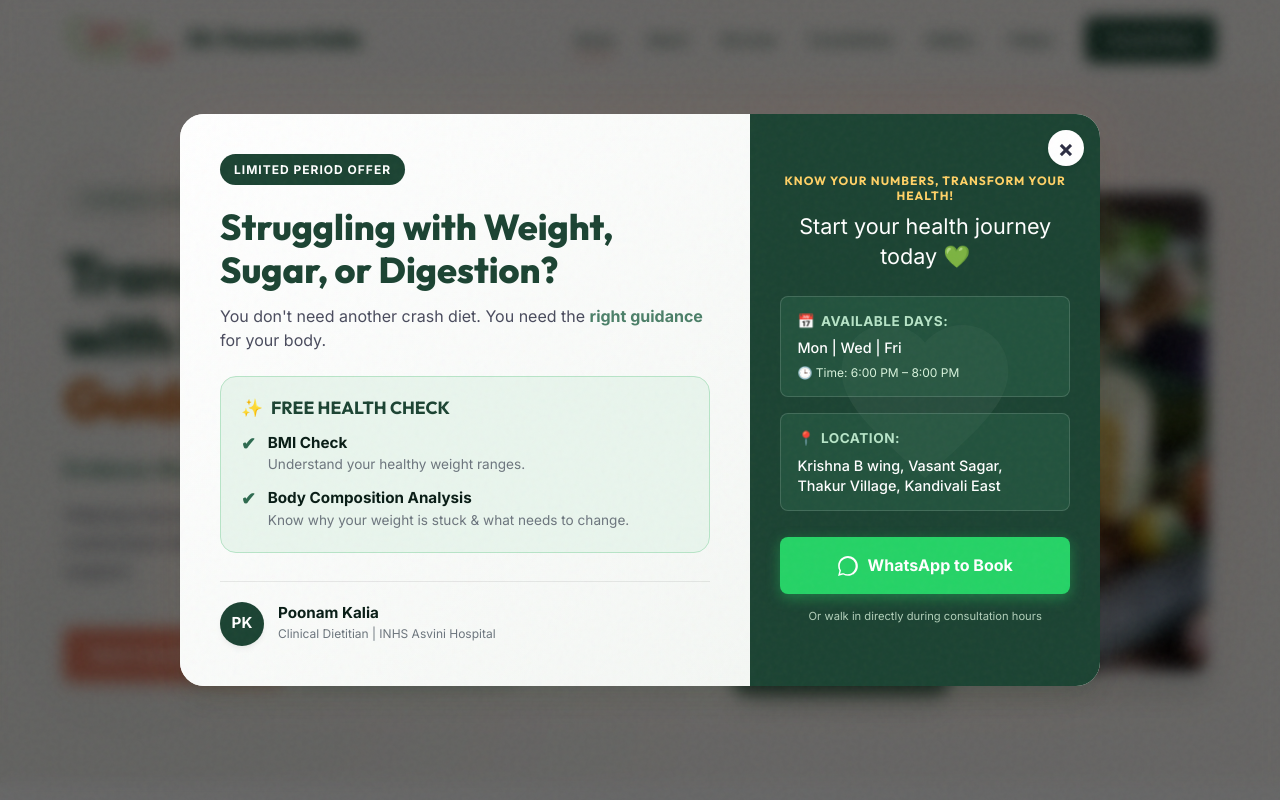
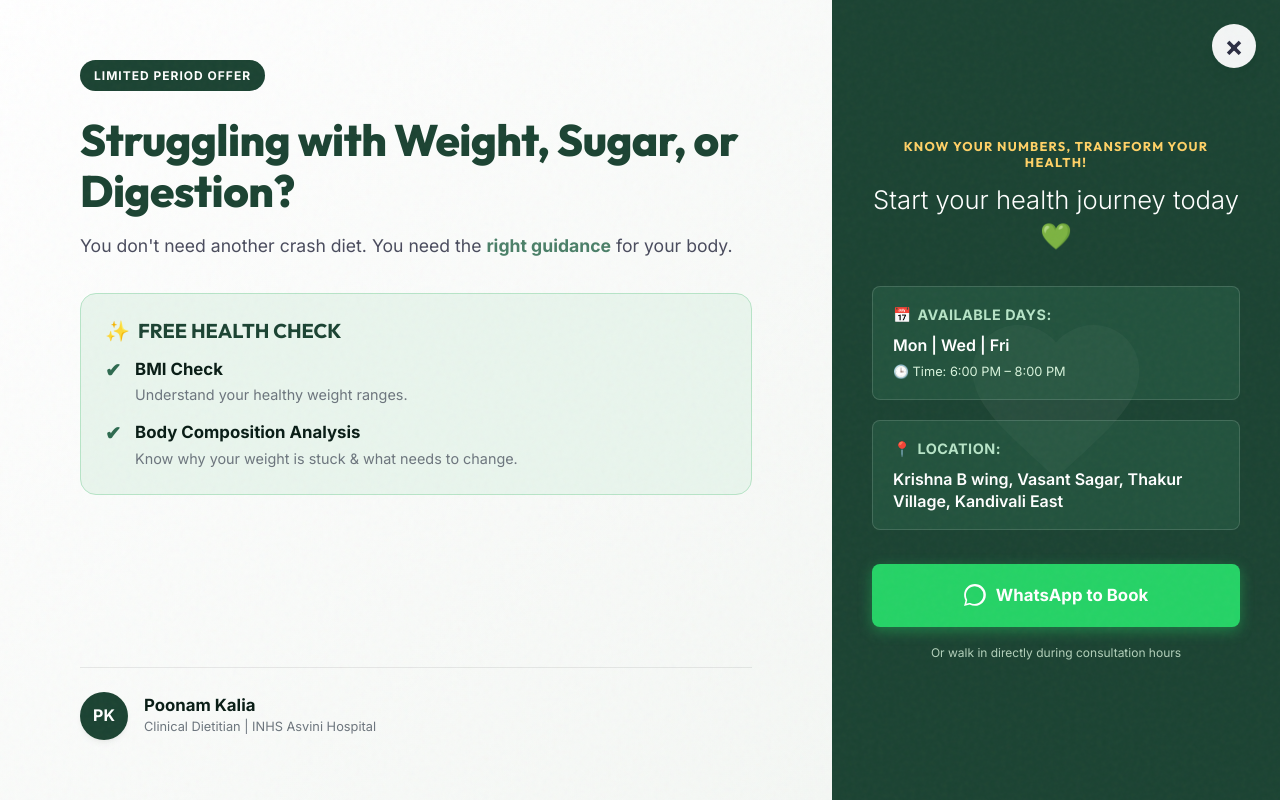
Before and after one commit to RAJ-MANE/fit-in-fit-out, a Next.js app: page / in a window 1280 px wide. Shown: the top 800 px of the page. Built offline with nearby package versions, Linux system fonts and the light colour scheme.

Commit message:
Update HealthPopup to be a full-screen takeover modal with animations

```diff
--- a/src/app/globals.css
+++ b/src/app/globals.css
@@ -3220,19 +3220,23 @@ h1, h2, h3, h4, .btn {
 }
 
 /* ─── Health Popup Modal Custom Styling ─── */
+/* ─── Health Popup Modal Custom Styling ─── */
+@keyframes slideUpFull {
+    from { transform: translateY(100%); }
+    to { transform: translateY(0); }
+}
+
 .health-popup-overlay {
     position: fixed;
     top: 0;
     left: 0;
-    width: 100%;
-    height: 100%;
-    background-color: rgba(0, 0, 0, 0.6);
-    backdrop-filter: blur(8px);
-    -webkit-backdrop-filter: blur(8px);
-    display: flex;
-    align-items: center;
-    justify-content: center;
-    padding: 20px;
+    width: 100vw;
+    height: 100vh;
+    background-color: var(--color-bg-warm);
+    display: flex;
+    align-items: stretch;
+    justify-content: stretch;
+    padding: 0;
     z-index: 2000;
     opacity: 0;
     animation: fadeIn 0.4s cubic-bezier(0.16, 1, 0.3, 1) forwards;
@@ -3240,16 +3244,16 @@ h1, h2, h3, h4, .btn {
 
 .health-popup-container {
     position: relative;
-    width: 100%;
-    max-width: 920px;
+    width: 100vw;
+    height: 100vh;
     background-color: var(--color-bg-warm);
-    border-radius: var(--radius-lg);
-    box-shadow: var(--shadow-lg), var(--shadow-glow);
+    border-radius: 0;
+    box-shadow: none;
     overflow: hidden;
     display: flex;
     flex-direction: row;
-    max-height: 90vh;
-    animation: scaleUp 0.5s cubic-bezier(0.16, 1, 0.3, 1) forwards;
+    max-height: none;
+    animation: slideUpFull 0.6s cubic-bezier(0.16, 1, 0.3, 1) forwards;
 }
 
 @media (max-width: 768px) {
@@ -3260,45 +3264,54 @@ h1, h2, h3, h4, .btn {
 }
 
 .health-popup-close {
-    position: absolute;
-    top: 16px;
-    right: 16px;
-    width: 36px;
-    height: 36px;
+    position: fixed;
+    top: 24px;
+    right: 24px;
+    width: 44px;
+    height: 44px;
     border-radius: var(--radius-round);
-    background-color: #ffffff;
+    background-color: rgba(255, 255, 255, 0.95);
     color: var(--color-neutral-dark);
     border: none;
     display: flex;
     align-items: center;
     justify-content: center;
-    font-size: 1.5rem;
+    font-size: 1.75rem;
     font-weight: 700;
     cursor: pointer;
-    box-shadow: var(--shadow-sm);
+    box-shadow: var(--shadow-md);
     transition: var(--transition-fast);
-    z-index: 10;
+    z-index: 2100;
 }
 
 .health-popup-close:hover {
-    background-color: var(--color-neutral-light);
-    color: var(--color-primary);
-    transform: scale(1.05);
+    background-color: var(--color-primary);
+    color: #ffffff;
+    transform: scale(1.05) rotate(90deg);
 }
 
 .health-popup-left {
-    flex: 1.25;
-    padding: 40px;
+    flex: 1.3;
+    padding: 60px 80px;
     display: flex;
     flex-direction: column;
-    justify-content: space-between;
+    justify-content: center;
     background: linear-gradient(135deg, #ffffff 0%, #f4f7f4 100%);
     box-sizing: border-box;
+    overflow-y: auto;
+}
+
+@media (max-width: 1024px) {
+    .health-popup-left {
+        padding: 40px;
+    }
 }
 
 @media (max-width: 768px) {
     .health-popup-left {
-        padding: 32px 24px;
+        padding: 60px 24px 30px;
+        overflow-y: visible;
+        flex: none;
     }
 }
 
@@ -3313,29 +3326,30 @@ h1, h2, h3, h4, .btn {
     text-transform: uppercase;
     padding: 6px 14px;
     border-radius: 50px;
-    margin-bottom: 20px;
+    margin-bottom: 24px;
 }
 
 .health-popup-title {
-    font-size: 2.25rem;
+    font-size: 2.75rem;
     font-weight: 800;
     color: var(--color-primary);
-    line-height: 1.2;
-    margin-bottom: 12px;
+    line-height: 1.15;
+    margin-bottom: 16px;
+    letter-spacing: -0.5px;
 }
 
 @media (max-width: 575px) {
     .health-popup-title {
-        font-size: 1.75rem;
+        font-size: 2rem;
     }
 }
 
 .health-popup-desc {
     color: var(--color-neutral-dark);
     opacity: 0.85;
-    font-size: 1rem;
-    margin-bottom: 24px;
-    line-height: 1.5;
+    font-size: 1.1rem;
+    margin-bottom: 32px;
+    line-height: 1.6;
 }
 
 .health-popup-desc strong {
@@ -3347,15 +3361,15 @@ h1, h2, h3, h4, .btn {
     background-color: #e9f5ed;
     border: 1px solid #b7e4c7;
     border-radius: var(--radius-md);
-    padding: 20px;
-    margin-bottom: 28px;
+    padding: 24px;
+    margin-bottom: 32px;
 }
 
 .health-popup-offer-title {
-    font-size: 1.1rem;
+    font-size: 1.25rem;
     font-weight: 700;
     color: var(--color-primary);
-    margin-bottom: 14px;
+    margin-bottom: 16px;
     display: flex;
     align-items: center;
     gap: 8px;
@@ -3367,19 +3381,19 @@ h1, h2, h3, h4, .btn {
     margin: 0;
     display: flex;
     flex-direction: column;
-    gap: 12px;
+    gap: 16px;
 }
 
 .health-popup-list-item {
     display: flex;
     align-items: flex-start;
-    gap: 12px;
+    gap: 14px;
 }
 
 .health-popup-list-icon {
     color: var(--color-primary-light);
     font-weight: bold;
-    font-size: 1.1rem;
+    font-size: 1.2rem;
     line-height: 1;
     margin-top: 2px;
 }
@@ -3387,33 +3401,33 @@ h1, h2, h3, h4, .btn {
 .health-popup-list-title {
     font-weight: 700;
     color: var(--color-primary-dark);
-    font-size: 0.95rem;
+    font-size: 1.05rem;
     line-height: 1.3;
 }
 
 .health-popup-list-desc {
-    font-size: 0.85rem;
+    font-size: 0.9rem;
     color: var(--color-neutral-muted);
-    margin-top: 2px;
+    margin-top: 3px;
 }
 
 .health-popup-footer {
     display: flex;
     align-items: center;
-    gap: 14px;
+    gap: 16px;
     border-top: 1px solid rgba(0,0,0,0.08);
-    padding-top: 20px;
+    padding-top: 24px;
     margin-top: auto;
 }
 
 .health-popup-avatar {
-    width: 44px;
-    height: 44px;
+    width: 48px;
+    height: 48px;
     border-radius: var(--radius-round);
     background-color: var(--color-primary);
     color: #ffffff;
     font-weight: 700;
-    font-size: 0.95rem;
+    font-size: 1rem;
     display: flex;
     align-items: center;
     justify-content: center;
@@ -3423,21 +3437,21 @@ h1, h2, h3, h4, .btn {
 .health-popup-author-name {
     font-weight: 700;
     color: var(--color-primary-dark);
-    font-size: 0.95rem;
+    font-size: 1.05rem;
     line-height: 1.2;
 }
 
 .health-popup-author-title {
-    font-size: 0.75rem;
+    font-size: 0.8rem;
     color: var(--color-neutral-muted);
     margin-top: 2px;
 }
 
 .health-popup-right {
-    width: 38%;
+    width: 35%;
     background-color: var(--color-primary);
     color: #ffffff;
-    padding: 40px 30px;
+    padding: 60px 40px;
     display: flex;
     flex-direction: column;
     justify-content: center;
@@ -3445,29 +3459,38 @@ h1, h2, h3, h4, .btn {
     text-align: center;
     position: relative;
     box-sizing: border-box;
+    overflow-y: auto;
+}
+
+@media (max-width: 1024px) {
+    .health-popup-right {
+        padding: 40px 30px;
+    }
 }
 
 @media (max-width: 768px) {
     .health-popup-right {
         width: 100%;
-        padding: 32px 24px;
+        padding: 40px 24px;
+        overflow-y: visible;
+        flex: none;
     }
 }
 
 .health-popup-right-badge {
     color: #ffd166;
-    font-size: 0.75rem;
+    font-size: 0.8rem;
     font-weight: 700;
     text-transform: uppercase;
-    letter-spacing: 1px;
-    margin-bottom: 8px;
+    letter-spacing: 1.2px;
+    margin-bottom: 12px;
 }
 
 .health-popup-right-title {
-    font-size: 1.35rem;
-    font-weight: 400;
+    font-size: 1.6rem;
+    font-weight: 300;
     color: #ffffff;
-    margin-bottom: 24px;
+    margin-bottom: 32px;
     line-height: 1.4;
 }
 
@@ -3481,8 +3504,8 @@ h1, h2, h3, h4, .btn {
     background-color: rgba(45, 106, 79, 0.4);
     border: 1px solid rgba(255, 255, 255, 0.15);
     border-radius: var(--radius-sm);
-    padding: 14px 16px;
-    margin-bottom: 16px;
+    padding: 16px 20px;
+    margin-bottom: 20px;
     text-align: left;
     box-sizing: border-box;
 }
@@ -3490,8 +3513,8 @@ h1, h2, h3, h4, .btn {
 .health-popup-box-title {
     font-weight: 700;
     color: #b7e4c7;
-    font-size: 0.85rem;
-    margin-bottom: 6px;
+    font-size: 0.9rem;
+    margin-bottom: 8px;
     display: flex;
     align-items: center;
     gap: 6px;
@@ -3500,31 +3523,31 @@ h1, h2, h3, h4, .btn {
 }
 
 .health-popup-box-text {
-    font-size: 0.9rem;
+    font-size: 1rem;
     color: #ffffff;
-    font-weight: 500;
+    font-weight: 600;
     line-height: 1.4;
 }
 
 .health-popup-box-subtext {
-    font-size: 0.75rem;
+    font-size: 0.8rem;
     color: #d8f3dc;
-    margin-top: 4px;
+    margin-top: 6px;
 }
 
 .health-popup-whatsapp-btn {
     width: 100%;
-    padding: 16px 20px;
+    padding: 18px 24px;
     background-color: var(--color-whatsapp);
     color: #ffffff;
     font-weight: 700;
-    font-size: 1rem;
+    font-size: 1.05rem;
     border-radius: var(--radius-sm);
     display: inline-flex;
     align-items: center;
     justify-content: center;
     gap: 10px;
-    margin-top: 10px;
+    margin-top: 14px;
     box-shadow: 0 4px 14px rgba(37, 211, 102, 0.4);
     transition: var(--transition-smooth);
     border: none;
@@ -3540,15 +3563,15 @@ h1, h2, h3, h4, .btn {
 }
 
 .health-popup-whatsapp-icon {
-    width: 20px;
-    height: 20px;
+    width: 22px;
+    height: 22px;
     fill: currentColor;
 }
 
 .health-popup-footnote {
-    font-size: 0.7rem;
+    font-size: 0.75rem;
     color: #d8f3dc;
-    margin-top: 14px;
+    margin-top: 16px;
     opacity: 0.8;
 }
 
```
